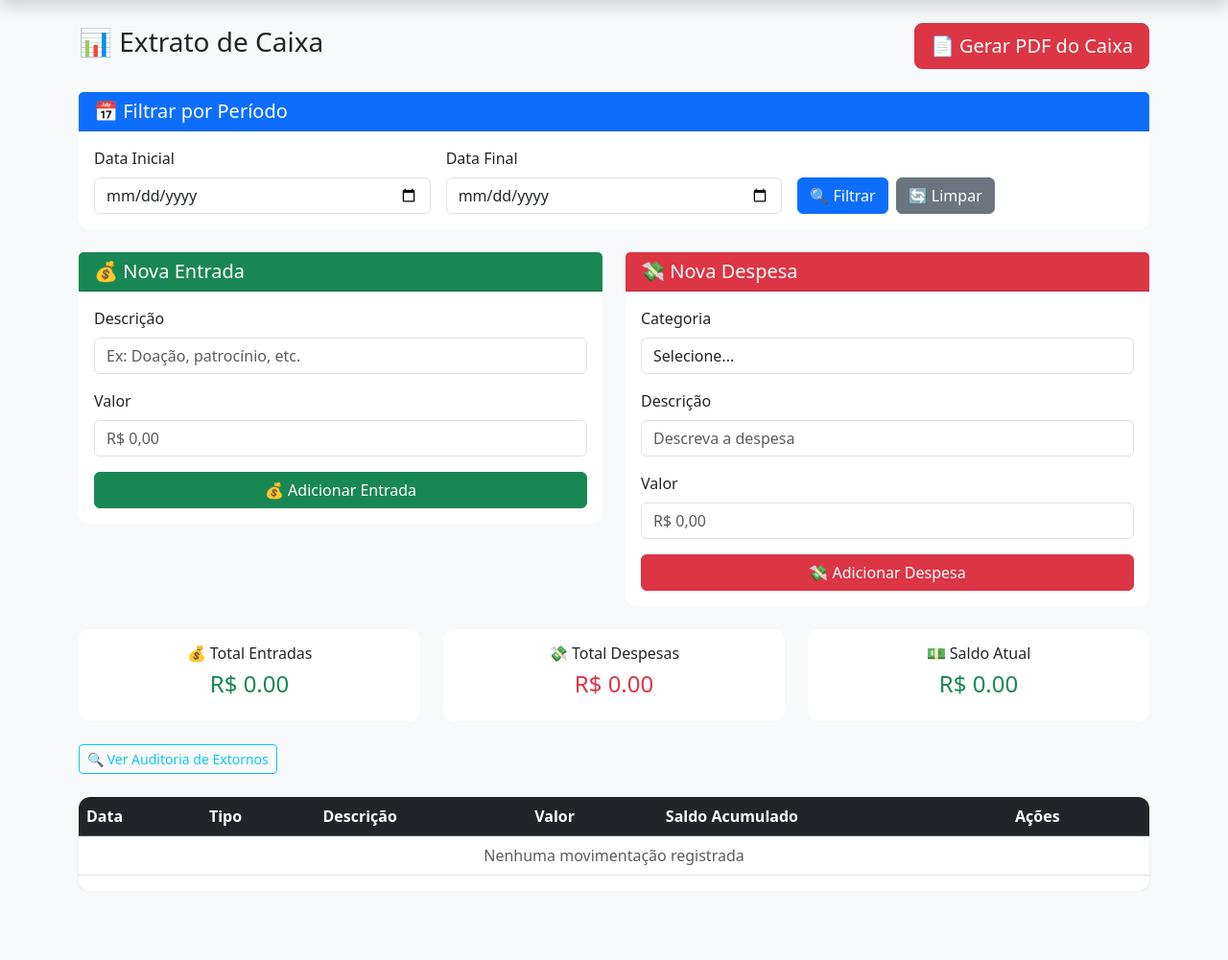
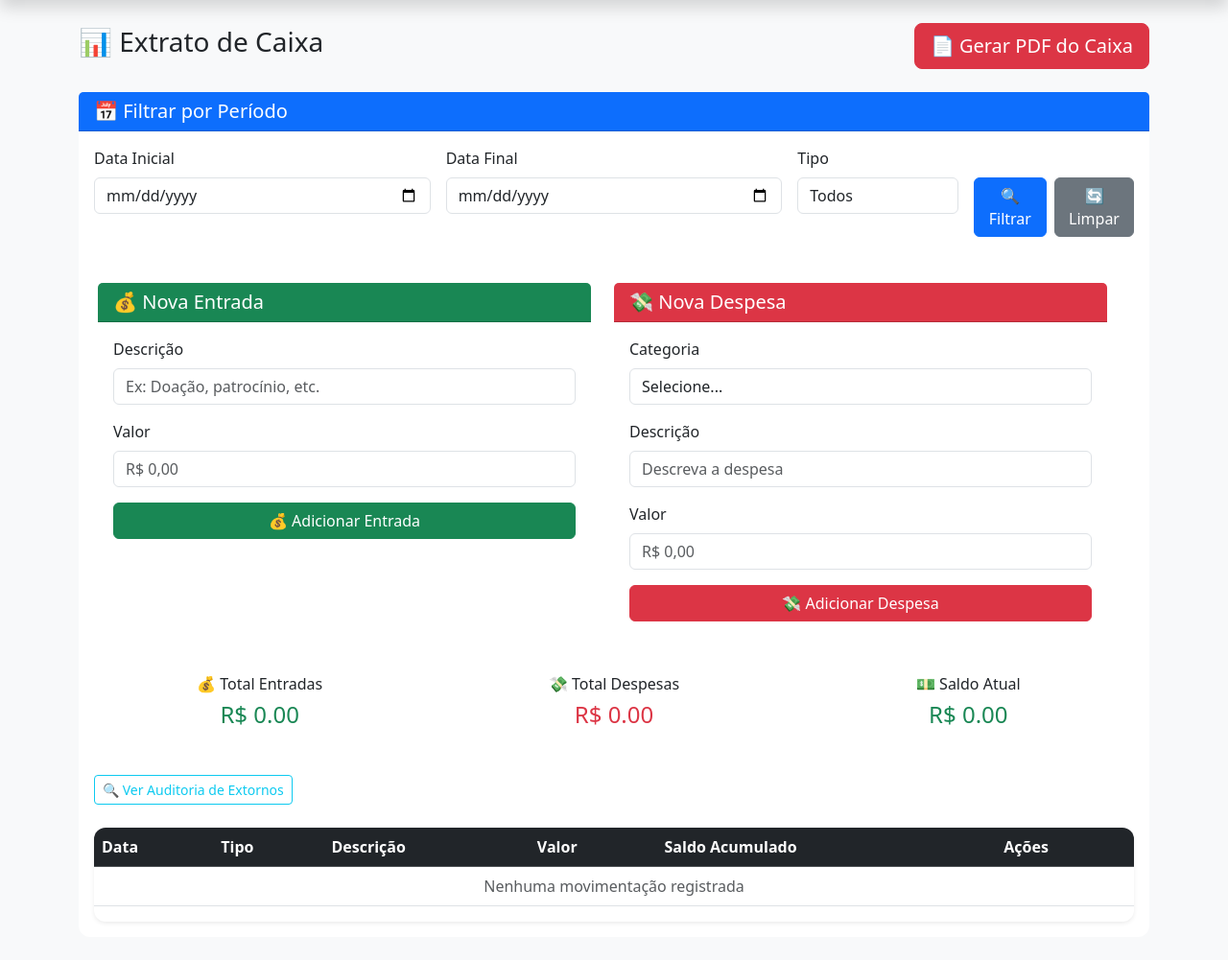
Before and after one commit to Evaldo-hub/associacaoufpa, a Flask app: page /financeiro in a window 1280 px wide. Shown: the part 84-1085 px from the top of the page at 96% size. Before the commit the page ends 997 px from the top, so only its background shows below. Run offline with Flask 3, Linux system fonts and the light colour scheme; a user stored in the database is signed in.

Commit message:
Add files via upload

```diff
--- a/templates/financeiro.html
+++ b/templates/financeiro.html
@@ -25,7 +25,15 @@
         <input type='date' name='data_fim' class='form-control'
                value='{{ filtros.data_fim or "" }}'>
       </div>
-      <div class='col-md-4'>
+      <div class='col-md-2'>
+        <label class='form-label'>Tipo</label>
+        <select name='tipo' class='form-control'>
+          <option value=''>Todos</option>
+          <option value='entradas' {% if filtros.tipo == 'entradas' %}selected{% endif %}>Apenas Entradas</option>
+          <option value='despesas' {% if filtros.tipo == 'despesas' %}selected{% endif %}>Apenas Despesas</option>
+        </select>
+      </div>
+      <div class='col-md-2'>
         <label class='form-label'>&nbsp;</label>
         <div class='d-flex gap-2'>
           <button type='submit' class='btn btn-primary'>
@@ -34,17 +42,19 @@
           <a href='/financeiro' class='btn btn-secondary'>
             🔄 Limpar
           </a>
-          {% if filtros.data_inicio or filtros.data_fim %}
-          <a href='/pdf-caixa-periodo?data_inicio={{ filtros.data_inicio or "" }}&data_fim={{ filtros.data_fim or "" }}'
+        </div>
+      </div>
+      <div class='col-md-4'>
+        <label class='form-label'>&nbsp;</label>
+        <div class='d-flex gap-2'>
+          {% if filtros.data_inicio or filtros.data_fim or filtros.tipo %}
+          <a href='/pdf-caixa-periodo?data_inicio={{ filtros.data_inicio or "" }}&data_fim={{ filtros.data_fim or "" }}&tipo={{ filtros.tipo or "" }}'
              class='btn btn-danger'>
             📄 PDF do Período
           </a>
           {% endif %}
         </div>
       </div>
-    </form>
-  </div>
-</div>
 
 <!-- Formulários de Lançamento -->
 {% if current_user.is_admin() %}
```
